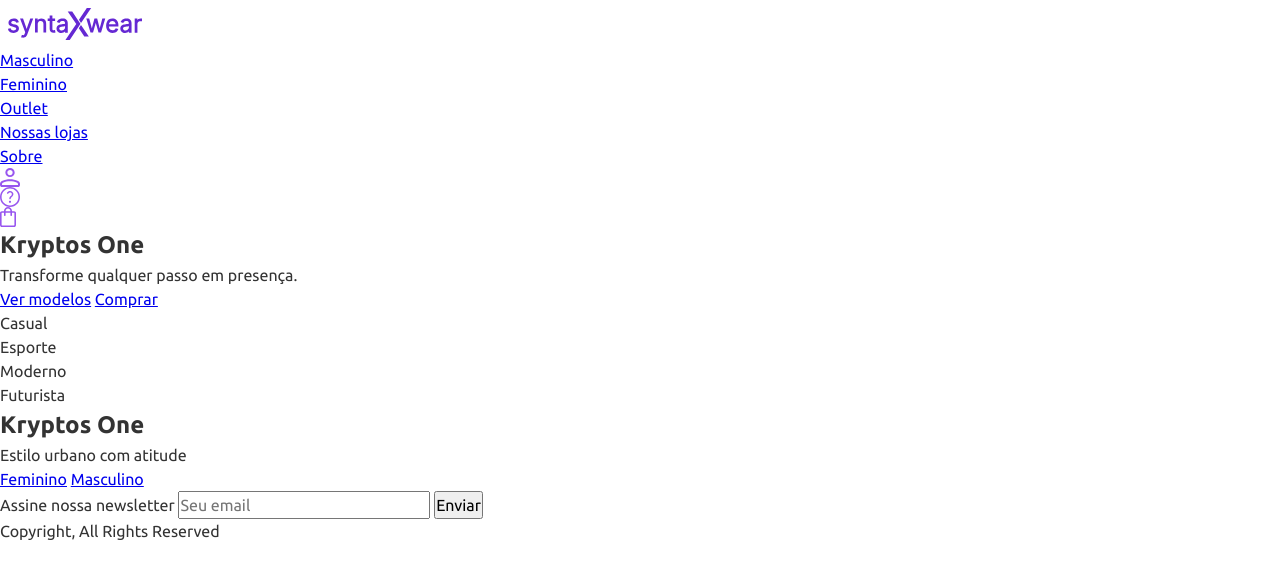
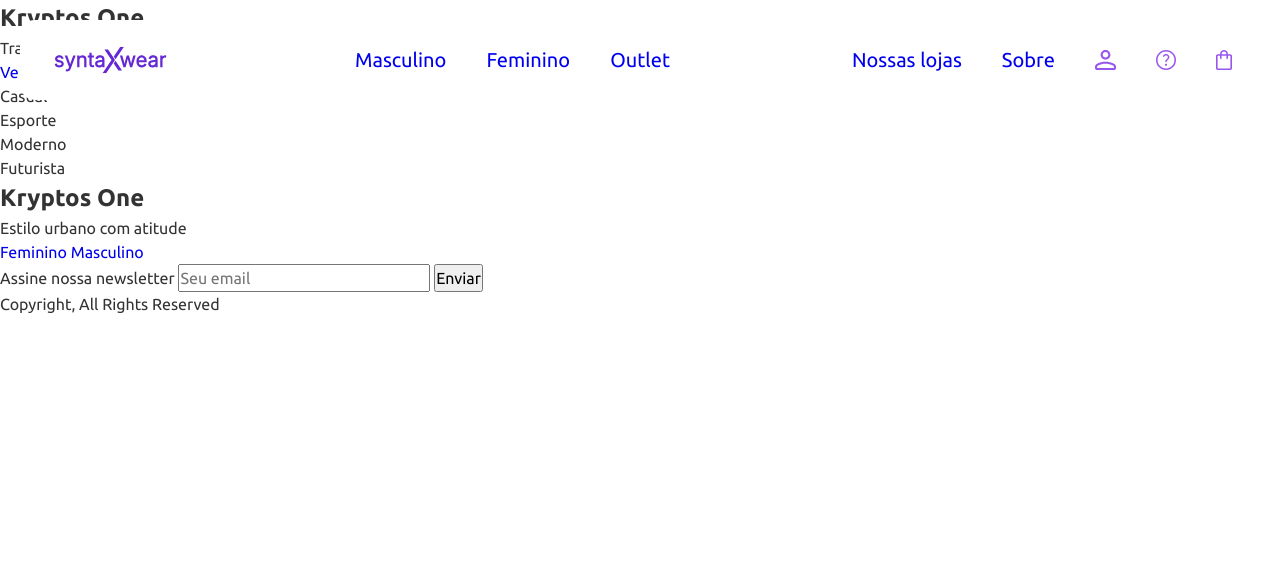
Before and after one commit to cezarviana/ecommerce-syntaxwear, a plain HTML site: page index.html in a window 1280 px wide. Drawn offline with Linux system fonts and the light colour scheme.

Commit message:
feat: adiciona header com estilização desktop

```diff
--- /dev/null
+++ b/assets/css/components/header.css
@@ -0,0 +1,48 @@
+.header {
+    background-color: #ffffff;
+    position: fixed;
+    top: 20px;
+    left: 50%;
+    transform: translate(-50%);
+    width: calc(100% - 40px);
+    border-radius: 15px;
+    z-index: 999;
+    display: flex;
+    justify-content: space-between;
+    align-items: center;
+    padding: 20px 28px;
+}
+
+.logo img {
+    height: 40px;
+}
+
+.nav-center ul {
+    display: flex;
+    gap: 2.5rem;
+}
+
+.nav-center a,
+.nav-right a {
+    font-size: 1.25rem;
+    font-weight: 400;
+}
+
+.nav-center a:hover,
+.nav-right a:hover {
+    color: #7c3aed;
+}
+
+.nav-right ul {
+    display: flex;
+    align-items: center;
+    gap: 2.5rem;
+}
+
+.nav-right img {
+    height: 20px;
+}
+
+.nav-right a:hover img {
+    opacity: 0.7;
+}
--- a/assets/css/reset.css
+++ b/assets/css/reset.css
@@ -61,30 +61,18 @@ h6 {
   overflow-wrap: break-word;
 }
 
+a{
+  text-decoration: none; /* Remove sublinhado padrão */
+}
+
+ul, ol {
+  list-style: none; /* Remove marcadores e numeração padrão */
+}
+
 /* 1.6. Raiz do Empilhamento para Modal/Layout */
 /* Cria um contexto de empilhamento no elemento raiz. */
 #root, #__next {
   isolation: isolate;
 }
 
-/*
- * ----------------------------------------
- * 2. CONFIGURAÇÕES GLOBAIS (Variáveis, Fontes, etc.)
- * ----------------------------------------
- */
-
-:root {
-  /* Exemplo de Variáveis CSS (Custom Properties) */
-  --color-primary: #5a2e9b;  /* Exemplo: Um roxo para a marca Syntaxwear */
-  --color-text-dark: #1a1a1a;
-  --color-text-light: #f5f5f5;
-  --font-size-base: 1rem;
-}
-
-body {
-    /* Define a fonte base do projeto. Você precisará importar a fonte 'Kryptos One'
-       ou uma similar se não for padrão do sistema. Por agora, usamos uma fallback. */
-    font-family: Arial, Helvetica, sans-serif;
-    color: var(--color-text-dark);
-    font-size: var(--font-size-base);
-}
+/* Fim do Reset CSS */
--- a/index.html
+++ b/index.html
@@ -10,13 +10,15 @@
     <link rel="stylesheet" href="./assets/css/base.css">
     <link rel="stylesheet" href="./assets/css/style.css">
 
+    <link rel="stylesheet" href="./assets/css/components/header.css">
+
 
     <title>Syntaxwear - Tênis e Sneakers Online</title>
 </head>
 
 <body>
 
-    <header class="site-header">
+    <header class="header">
         <h1 class="logo">
             <a href="/">
                 <img src="./assets/images/logo/logo.svg" title="Syntaxwear - Tênis e Sneakers Online"
```
Also changed, not shown: assets/css/components/footer.css (added), assets/css/components/hero.css (added).
